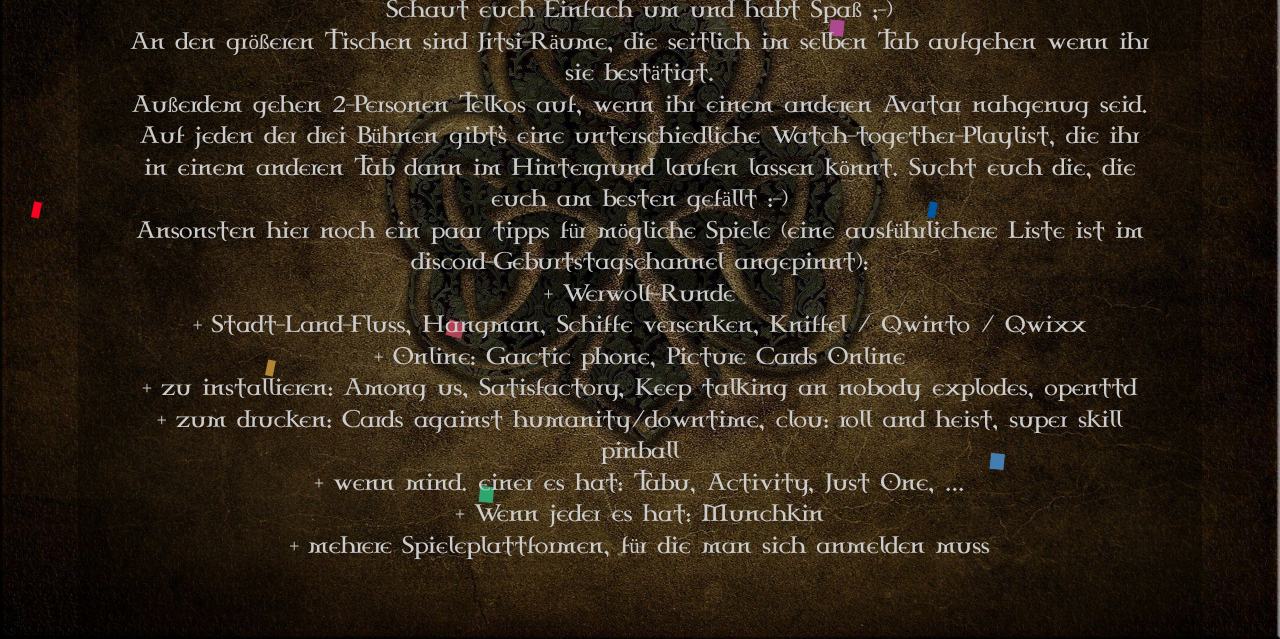
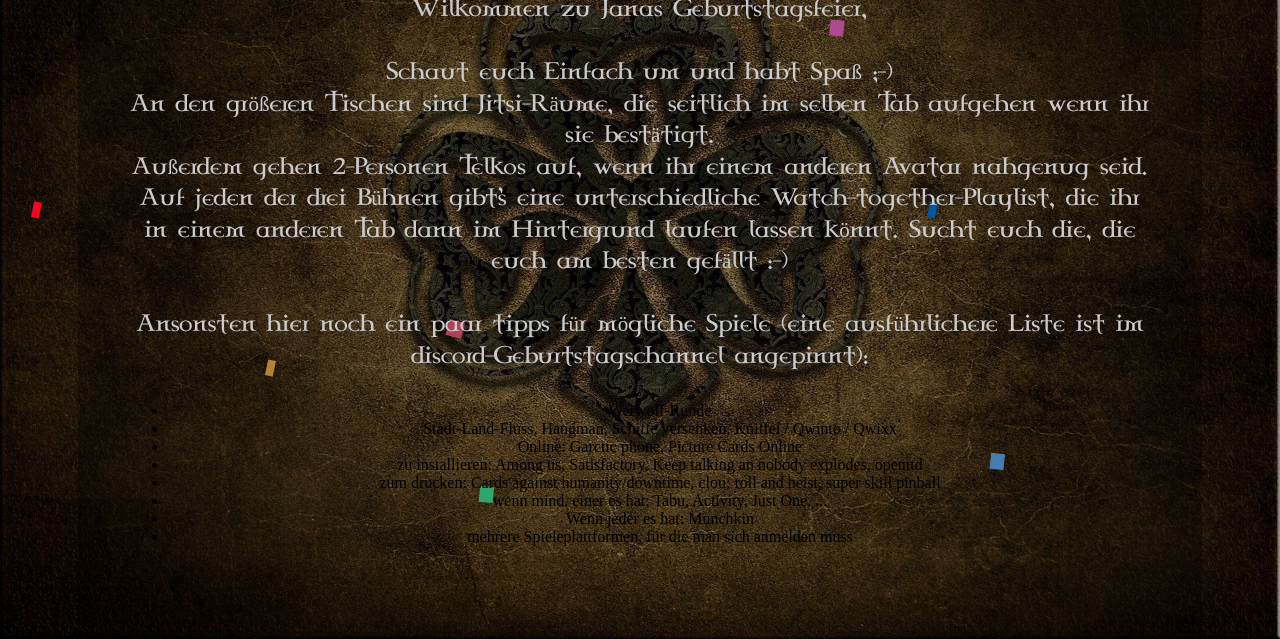
Before and after one commit to KallertPa/janasparty, a website: page information.html in a window 1280 px wide. Shown: the part 161-800 px from the top of the page. Drawn offline with Linux system fonts and the light colour scheme.

Commit message:
Infotafel - listing

```diff
--- a/information.html
+++ b/information.html
@@ -10,22 +10,25 @@
             <h1 style="text-align: center;">Wie funktioniert das hier?</h1>
             <p class="description">
 			Wilkommen zu Janas Geburtstagsfeier,<br>
-
+<br>
 Schaut euch Einfach um und habt Spaß ;-)<br>
 
 An den größeren Tischen sind Jitsi-Räume, die seitlich im selben Tab aufgehen wenn ihr sie bestätigt.<br>
 Außerdem gehen 2-Personen Telkos auf, wenn ihr einem anderen Avatar nahgenug seid.<br>
 Auf jeden der drei Bühnen gibt's eine unterschiedliche Watch-together-Playlist, die ihr in einem anderen Tab dann im Hintergrund laufen lassen könnt. Sucht euch die, die euch am besten gefällt :-)<br>
+<br>
 
 Ansonsten hier noch ein paar tipps für mögliche Spiele (eine ausführlichere Liste ist im discord-Geburtstagschannel angepinnt):<br>
-+ Werwolf-Runde <br>
-+ Stadt-Land-Fluss, Hangman, Schiffe versenken, Kniffel / Qwinto / Qwixx<br>
-+ Online: Garctic phone, Picture Cards Online<br>
-+ zu installieren: Among us, Satisfactory, Keep talking an nobody explodes, openttd<br>
-+ zum drucken: Cards against humanity/downtime, clou: roll and heist, super skill pinball<br>
-+ wenn mind. einer es hat: Tabu, Activity, Just One, ...<br>
-+ Wenn jeder es hat: Munchkin<br>
-+ mehrere Spieleplattformen, für die man sich anmelden muss<br>
+<ul>
+<li>Werwolf-Runde </li>
+<li>Stadt-Land-Fluss, Hangman, Schiffe versenken, Kniffel / Qwinto / Qwixx</li>
+<li>Online: Garctic phone, Picture Cards Online</li>
+<li>zu installieren: Among us, Satisfactory, Keep talking an nobody explodes, openttd</li>
+<li>zum drucken: Cards against humanity/downtime, clou: roll and heist, super skill pinball</li>
+<li>wenn mind. einer es hat: Tabu, Activity, Just One, ...</li>
+<li>Wenn jeder es hat: Munchkin</li>
+<li>mehrere Spieleplattformen, für die man sich anmelden muss</li>
+</ul>
 </p>
         </div>
     </div>
```
